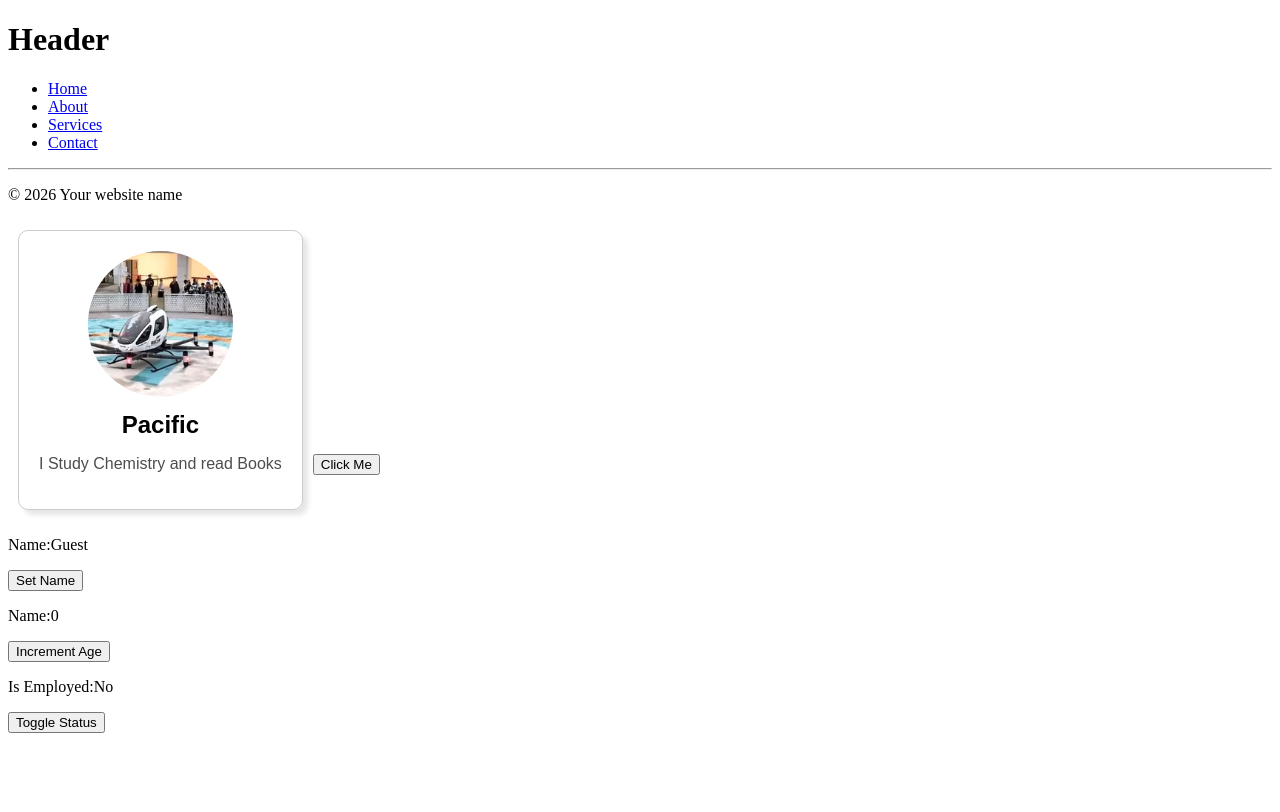
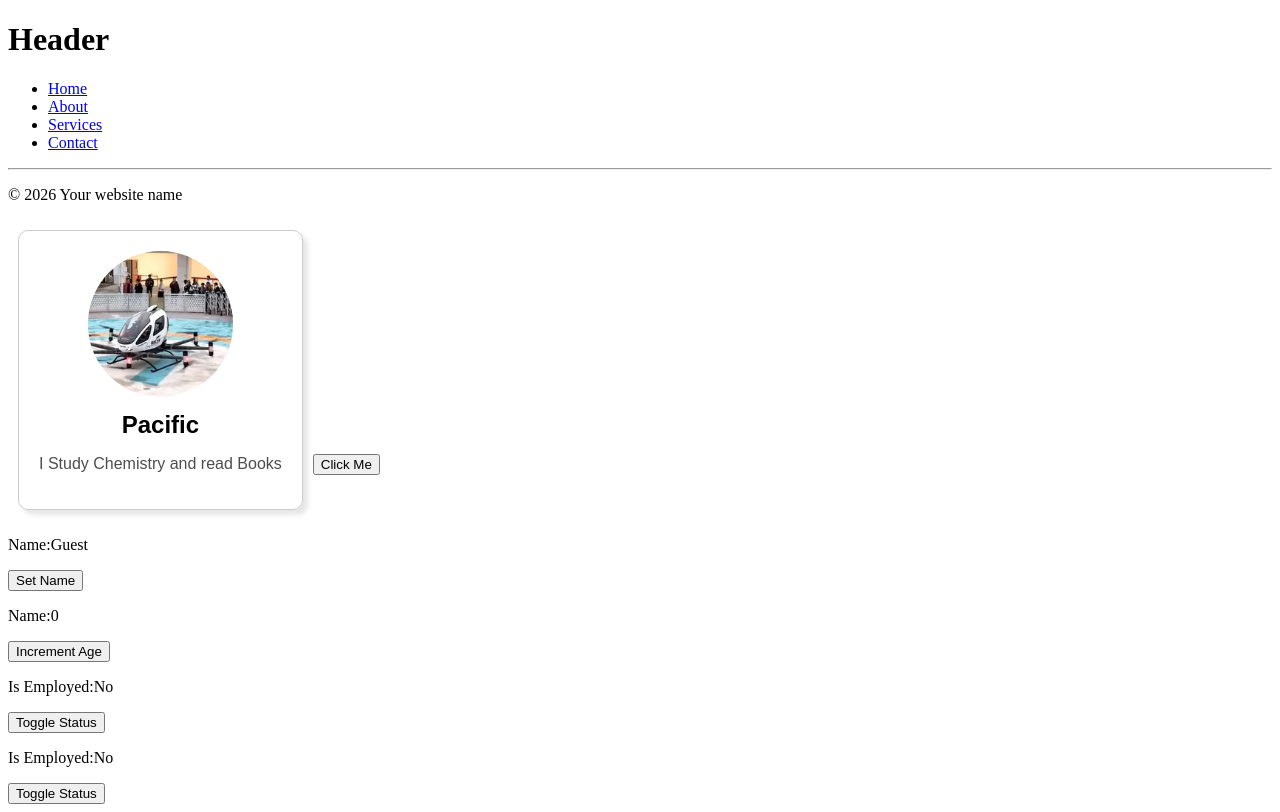
Before and after one commit to hpeter19/30days-javascript, a React (Vite) app in the folder react-projects-2/: page / in a window 1280 px wide. Built offline with nearby package versions, Linux system fonts and the light colour scheme.

Commit message:
ADD A BUTTON FOR IS EMPLOYED

```diff
--- a/react-projects-2/src/MyComponent.jsx
+++ b/react-projects-2/src/MyComponent.jsx
@@ -29,6 +29,11 @@
             <p>Is Employed:{isEmployed ?"Yes" : "No"}</p>
             <button onClick={toggleEmployedStatus}>Toggle Status</button>
 
+
+            <p>Is Employed:{isEmployed ?"Yes" : "No"}</p>
+            <button onClick={toggleEmployedStatus}>Toggle Status</button>
+
+
         </div>
     );
 }
```
